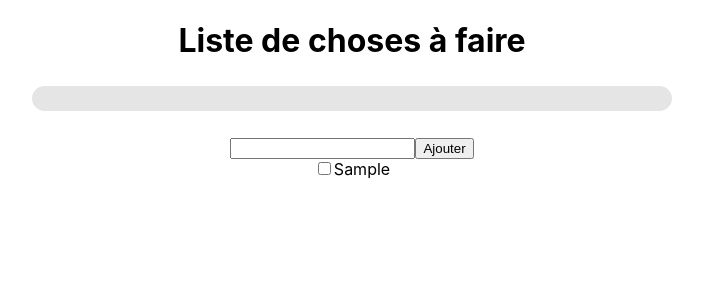
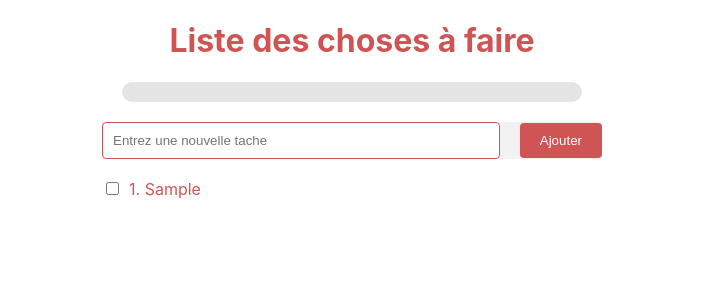
Before and after one commit to kevintsi/ToDoList, a React (Create React App) app: page / in a window 1280 px wide. Both pictures are taken after typing "Sample" into the empty fields and a click on the button "Ajouter". Shown: the top 300 px of the page, without its empty margins (288-991 px from the left). Built offline with nearby package versions, Linux system fonts and the light colour scheme; the HTML template or start-up script is replaced by a standard one.

Commit message:
CSS pour la barre de progression et les taches

```diff
--- a/src/App.css
+++ b/src/App.css
@@ -1,38 +1,50 @@
-.App {
-  text-align: center;
+.todo-list {
+  width: 500px;
+  margin: 0 auto;
 }
 
-.App-logo {
-  height: 40vmin;
-  pointer-events: none;
+.todo-list h1 {
+  text-align: center;
+  color: #D05454;
 }
 
-@media (prefers-reduced-motion: no-preference) {
-  .App-logo {
-    animation: App-logo-spin infinite 20s linear;
-  }
+.todo-list form {
+  display: flex;
+  align-items: center;
+  margin-bottom: 20px;
+  background-color: #f2f2f2;
 }
 
-.App-header {
-  background-color: #282c34;
-  min-height: 100vh;
-  display: flex;
-  flex-direction: column;
-  align-items: center;
-  justify-content: center;
-  font-size: calc(10px + 2vmin);
-  color: white;
+.todo-list input {
+  flex: 1;
+  padding: 10px;
+  border: 1px solid #D05454;
+  border-radius: 4px;
+  margin-right: 10px;
 }
 
-.App-link {
-  color: #61dafb;
+.todo-list button[type="submit"] {
+  padding: 10px 20px;
+  background: #D05454;
+  color: white;
+  border: none;
+  border-radius: 4px;
+  cursor: pointer;
 }
 
-@keyframes App-logo-spin {
-  from {
-    transform: rotate(0deg);
-  }
-  to {
-    transform: rotate(360deg);
-  }
+
+
+.todo-list button {
+  margin-left: 10px;
+  padding: 5px 10px;
+  background: #D05454;
+  color: white;
+  border: none;
+  border-radius: 4px;
+  cursor: pointer;
 }
+
+h3 {
+  color: #D05454;
+  text-align: center
+}
--- a/src/App.js
+++ b/src/App.js
@@ -4,6 +4,7 @@ import TodoItem from './components/TodoItem/TodoItem';
 import ProgressBar from './components/ProgressBar/ProgramBar';
 
 function App() {
+
   const [todos, setTodos] = useState([])
   const [inputTodo, setInputTodo] = useState("")
   const [selected, setSelected] = useState([])
@@ -16,26 +17,27 @@ function App() {
     console.log(selected.length / todos.length * 100)
     setWidth(selected.length / todos.length * 100)
     if (width >= 70) {
-      setColor("green")
+      setColor("#26C281")
     } else if (width > 40 && width < 70) {
-      setColor("orange")
+      setColor("#F2784B")
     } else {
-      setColor("red")
+      setColor("#D05454")
     }
   }, [selected, todos.length, width])
 
-  const addTodo = () => {
+  const addTodo = (e) => {
+    e.preventDefault()
     if (inputTodo.trim().length > 0) {
       console.log(localStorage.getItem("todos") !== null)
       if (localStorage.getItem("todos") !== null) {
         let todos = JSON.parse(localStorage.getItem("todos"))
-        todos.push(inputTodo)
+        todos.push(inputTodo.trim())
         setTodos(todos)
         localStorage.setItem("todos", JSON.stringify(todos))
       }
       else {
         localStorage.setItem("todos", JSON.stringify([inputTodo]))
-        setTodos(state => [...state, inputTodo])
+        setTodos(state => [...state, inputTodo.trim()])
       }
       setInputTodo("")
     }
@@ -49,12 +51,35 @@ function App() {
 
 
   return (
-    <div className="App">
-      <h1>Liste de choses à faire</h1>
-      <ProgressBar width={width} color={color} />
-      <input type="text" value={inputTodo} onChange={(e) => setInputTodo(e.target.value)} />
-      <button onClick={addTodo}>Ajouter</button>
-      {todos.map((todo, idx) => <TodoItem key={idx} todo={todo} id={idx} setSelected={setSelected} selected={selected} />)}
+    <div className="todo-list">
+      <h1>Liste des choses à faire</h1>
+      <ProgressBar
+        width={width}
+        color={color}
+      />
+      <form onSubmit={addTodo}>
+        <input
+          type="text"
+          value={inputTodo}
+          placeholder="Entrez une nouvelle tache"
+          onChange={(e) => setInputTodo(e.target.value)}
+        />
+        <button type="submit">Ajouter</button>
+      </form>
+      {todos.length > 0 ? (
+        <ul>
+          {
+            todos.map(
+              (todo, idx) => (
+                <TodoItem key={idx} todo={todo} id={idx} setSelected={setSelected} selected={selected} />
+              )
+            )
+          }
+        </ul>
+      ) :
+        <h3>Il n'y a aucune tache</h3>
+      }
+
     </div>
   );
 }
--- a/src/components/ProgressBar/ProgramBar.js
+++ b/src/components/ProgressBar/ProgramBar.js
@@ -1,8 +1,10 @@
+import "./ProgressBar.css"
+
 const ProgressBar = ({ width, color }) => {
     console.log(width, color)
     return (
-        <div style={{ height: "25px", backgroundColor: "#E5E5E5", borderRadius: "30px", margin: "2%", marginLeft: "25%", marginRight: "25%" }}>
-            <div style={{ height: "25px", width: width + "%", borderRadius: "30px", textAlign: "center", backgroundColor: color }}></div>
+        <div className="progress-bar-container ">
+            <div style={{ height: "20px", width: width + "%", borderRadius: "10px", textAlign: "center", backgroundColor: color, transition: "width 0.5s" }}></div>
         </div>
     )
 }
--- /dev/null
+++ b/src/components/ProgressBar/ProgressBar.css
@@ -0,0 +1,6 @@
+.progress-bar-container {
+    height: 20px;
+    background-color: #E5E5E5;
+    border-radius: 10px;
+    margin: 20px
+}
--- /dev/null
+++ b/src/components/TodoItem/TodoItem.css
@@ -0,0 +1,20 @@
+input[type=checkbox]:checked {
+    accent-color: #D05454
+        /* Change la couleur de la checkbox quand checké*/
+}
+
+ul {
+    display: flex;
+    flex-direction: column;
+    align-items: flex-start;
+    list-style: none;
+    padding: 0;
+    margin: 0;
+}
+
+li {
+    display: flex;
+    align-items: center;
+    margin-bottom: 10px;
+    color: #D05454;
+}
--- a/src/components/TodoItem/TodoItem.js
+++ b/src/components/TodoItem/TodoItem.js
@@ -1,3 +1,5 @@
+import "./TodoItem.css"
+
 const TodoItem = ({ todo, id, setSelected, selected }) => {
 
     const handleCheckboxChange = () => {
@@ -8,14 +10,14 @@ const TodoItem = ({ todo, id, setSelected, selected }) => {
         }
     }
     return (
-        <div>
+        <li>
             <input
                 type="checkbox"
                 checked={selected.includes(id)}
                 onChange={handleCheckboxChange}
             />
-            <label>{todo}</label>
-        </div>
+            <label style={selected.includes(id) ? { textDecorationLine: "line-through", fontStyle: "italic" } : null}>{id + 1}. {todo}</label>
+        </li>
     )
 }
 
```
